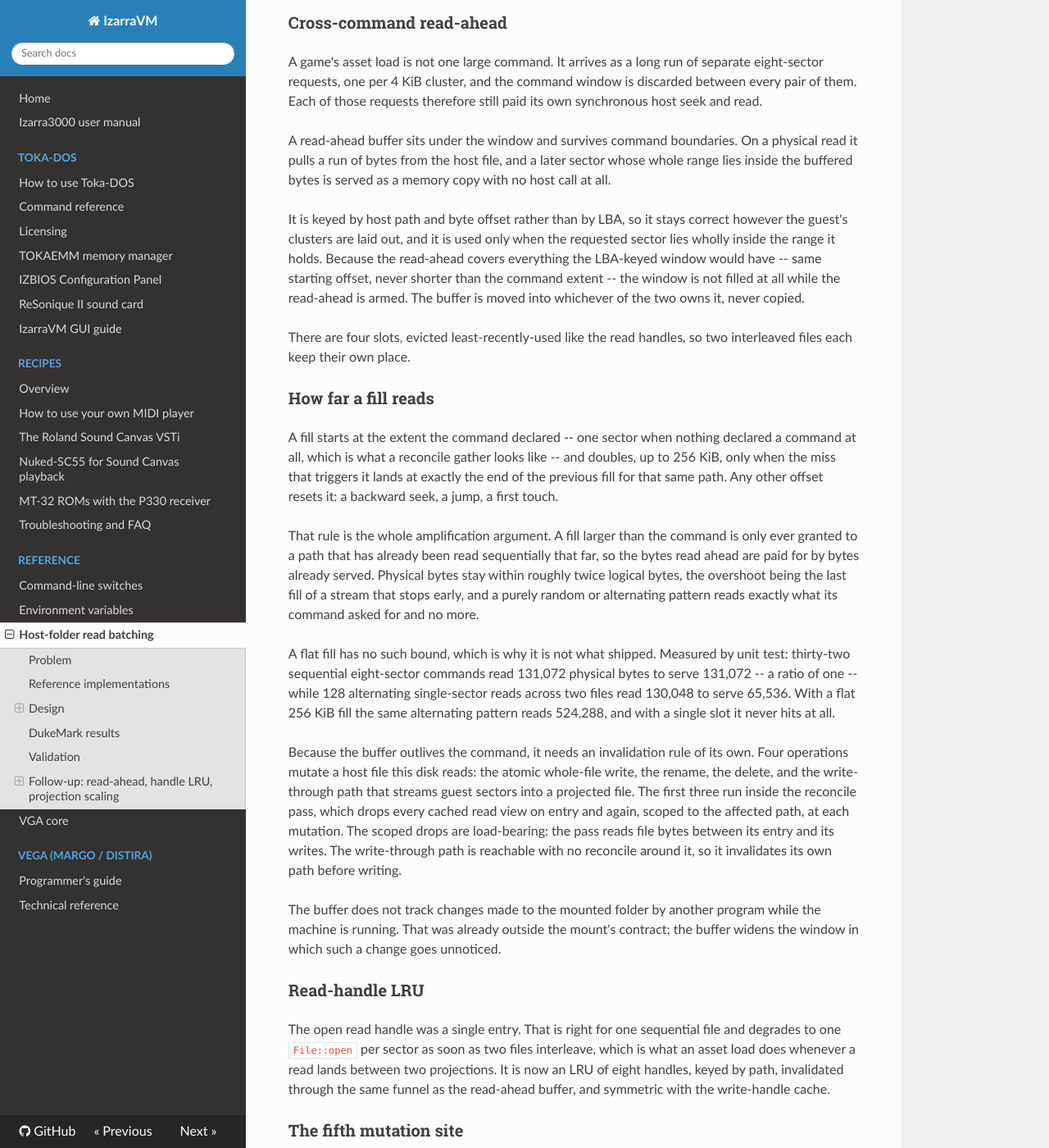
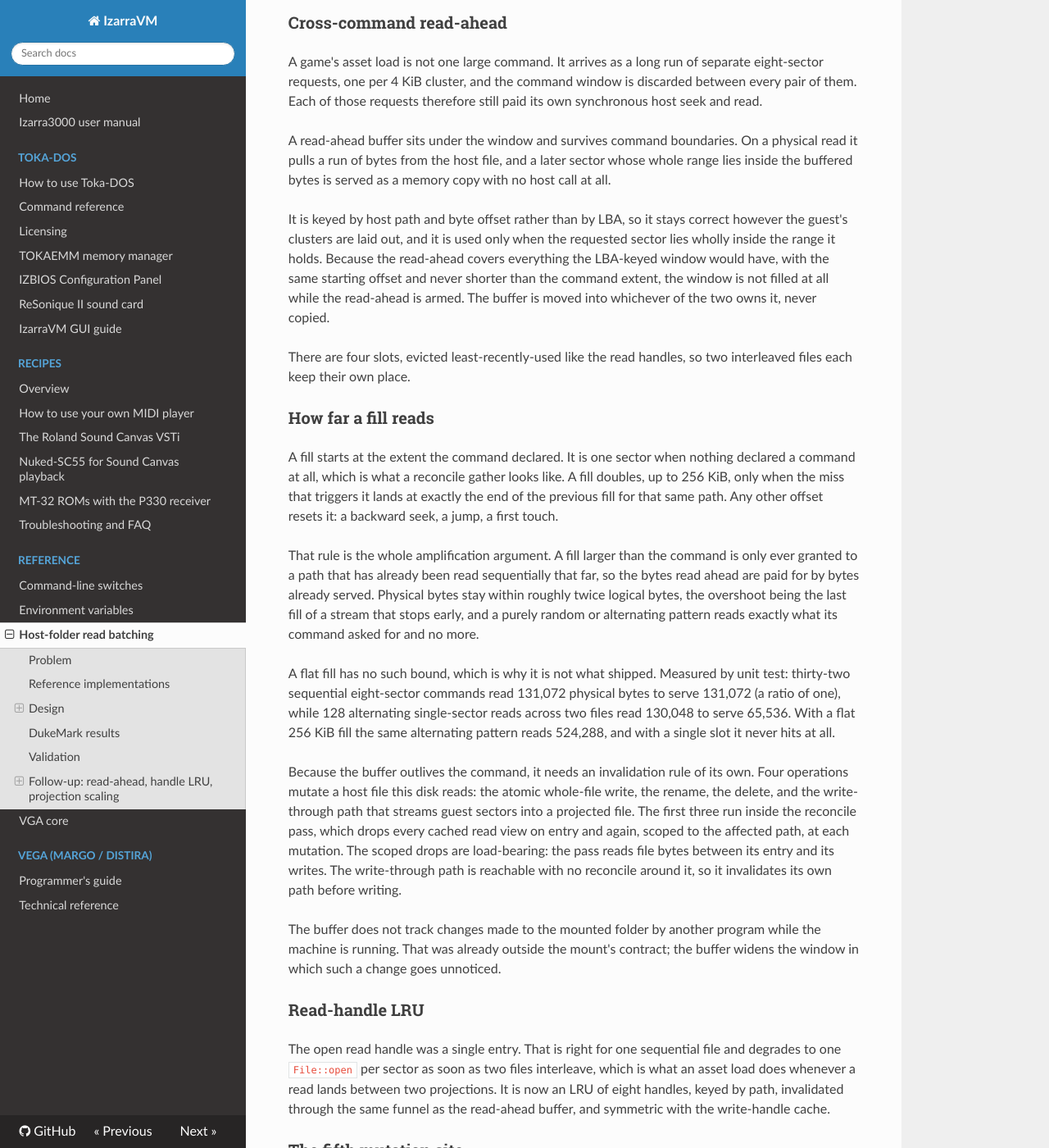
Before and after one commit to vorvek/IzarraVM, an MkDocs documentation site: the page built from docs/host-folder-read-batching.md, in a window 1280 px wide and 1400 px high, scrolled down 1518 px. Shown: the whole window at 82% size. Built offline with MkDocs 1.6.1, drawn with Linux system fonts in a browser that asks for light colours; nearby versions of some CDN libraries; some of the changed text lies outside the part shown.

Commit message:
Remove dashes from prose in the docs

```diff
--- a/docs/host-folder-read-batching.md
+++ b/docs/host-folder-read-batching.md
@@ -79,17 +79,17 @@ call at all.
 It is keyed by host path and byte offset rather than by LBA, so it stays correct
 however the guest's clusters are laid out, and it is used only when the requested
 sector lies wholly inside the range it holds. Because the read-ahead covers
-everything the LBA-keyed window would have -- same starting offset, never shorter
-than the command extent -- the window is not filled at all while the read-ahead is
-armed. The buffer is moved into whichever of the two owns it, never copied.
+everything the LBA-keyed window would have, with the same starting offset and
+never shorter than the command extent, the window is not filled at all while the
+read-ahead is armed. The buffer is moved into whichever of the two owns it, never copied.
 
 There are four slots, evicted least-recently-used like the read handles, so two
 interleaved files each keep their own place.
 
 ### How far a fill reads
 
-A fill starts at the extent the command declared -- one sector when nothing
-declared a command at all, which is what a reconcile gather looks like -- and
+A fill starts at the extent the command declared. It is one sector when nothing
+declared a command at all, which is what a reconcile gather looks like. A fill
 doubles, up to 256 KiB, only when the miss that triggers it lands at exactly the
 end of the previous fill for that same path. Any other offset resets it: a
 backward seek, a jump, a first touch.
@@ -103,7 +103,7 @@ its command asked for and no more.
 
 A flat fill has no such bound, which is why it is not what shipped. Measured by
 unit test: thirty-two sequential eight-sector commands read 131,072 physical bytes
-to serve 131,072 -- a ratio of one -- while 128 alternating single-sector reads
+to serve 131,072 (a ratio of one), while 128 alternating single-sector reads
 across two files read 130,048 to serve 65,536. With a flat 256 KiB fill the same
 alternating pattern reads 524,288, and with a single slot it never hits at all.
 
@@ -183,8 +183,9 @@ Native PIO reads (`prepare_read_sector`) are deliberately left unbatched. A PIO
 command serves one sector per DRQ and the guest drains each through the data
 port before the next is scheduled, so a window would have to survive an interval
 bounded by guest execution rather than by a host-side call. That breaks the
-property the whole design rests on -- a host folder cannot change underneath a
-declared range -- and the command has no single exit to close the range at: it
+property the whole design rests on, which is that a host folder cannot change
+underneath a declared range. The command also has no single exit to close the
+range at: it
 ends in `read_data_byte`, in `abort`, in `soft_reset`, or nowhere at all if the
 guest simply stops draining. Lifting this means giving a PIO command one owned
 lifetime, which is a separate change.
@@ -261,7 +262,7 @@ differenced: the difference of two running maxima is not the maximum over the
 interval between them. The boot profiler carries them through undifferenced. In
 the phase-mark series, which is cumulative and is differenced column by column by
 its consumers, they appear as `katea_host_read_max_level_ns` and
-`katea_projection_max_level_ns` -- the suffix is there so a uniform differencer
+`katea_projection_max_level_ns`. The suffix is there so a uniform differencer
 cannot quietly produce a meaningless number.
 
 ## DukeMark results
```
Also changed, not shown: other parts of docs/host-folder-read-batching.md (+10 -10 lines), docs/toka-dos/using-toka-dos.md (+2 -2 lines), docs/troubleshooting.md (+1 -1 lines).
